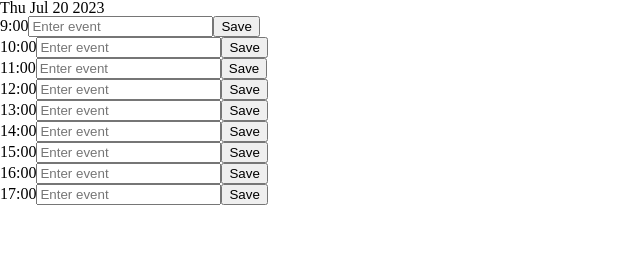
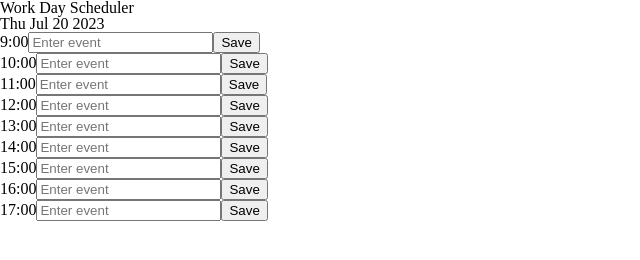
Before and after one commit to GeorgeCJohnson/my-daily-planner, a plain HTML site: page index.html in a window 1280 px wide. Shown: the whole page, without its empty margins (0-640 px from the left). Drawn offline with Linux system fonts and the light colour scheme.

Commit message:
Add banner as an h1 element and move the presentation of the current day to being an h2 element.

```diff
--- a/index.html
+++ b/index.html
@@ -9,7 +9,8 @@
 </head>
 <body>
     <header>
-        <h1 id="currentDay"></h1>
+        <h1 id="banner">Work Day Scheduler</h1>
+        <h2 id="currentDay"></h2>
       </header>
       <main>
         <div class="container">
```
